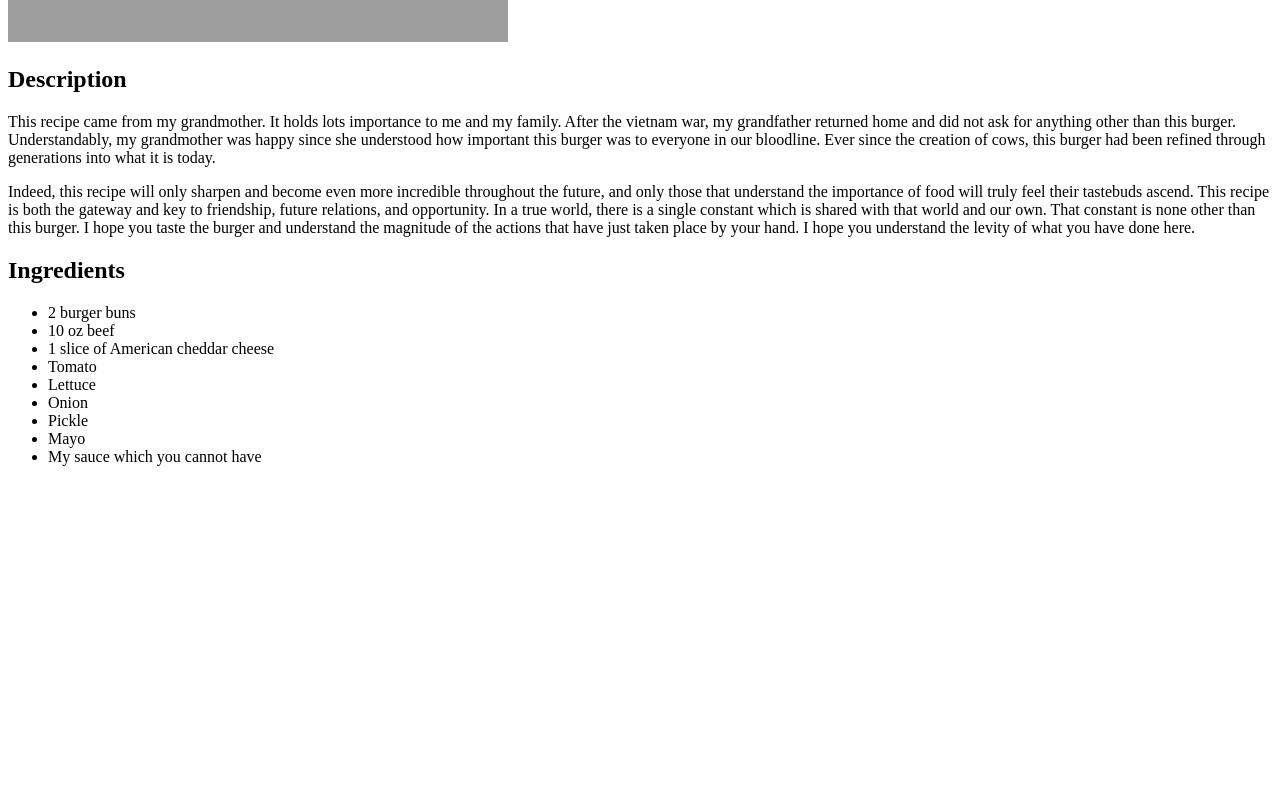
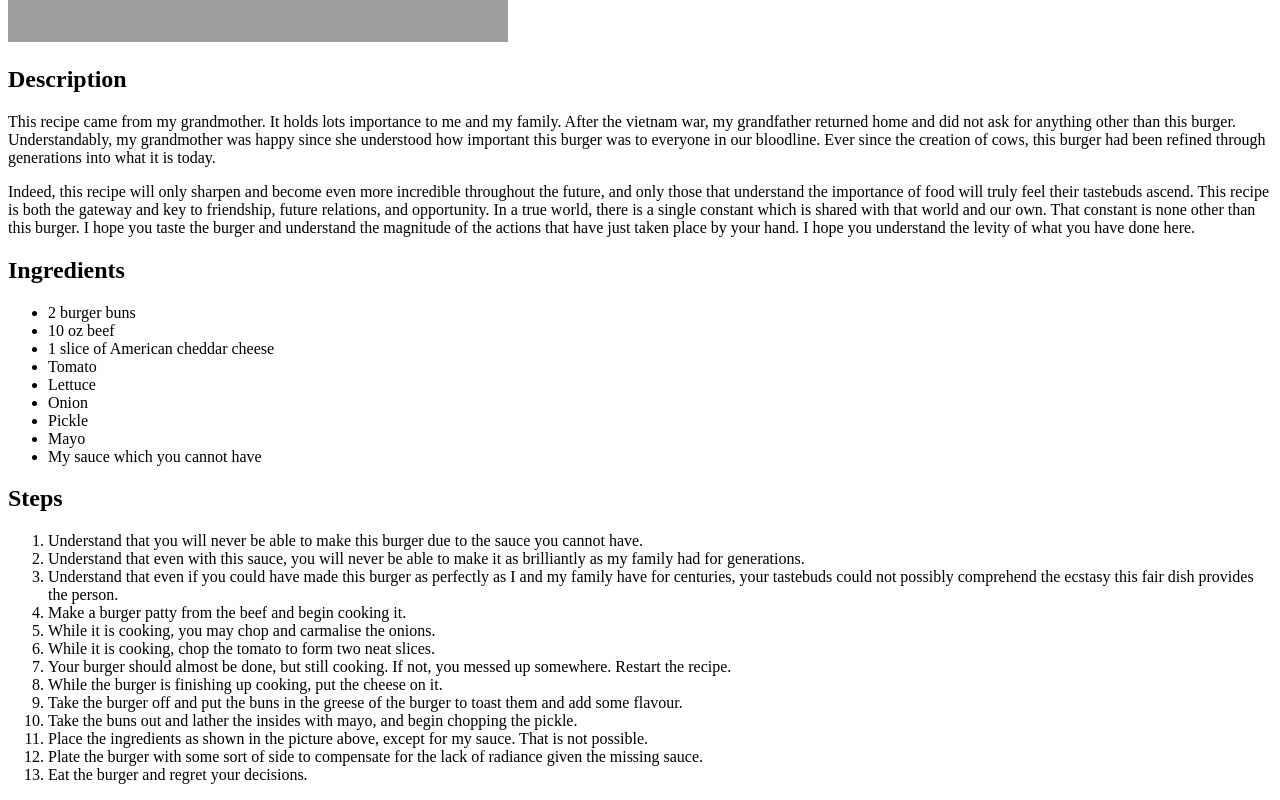
Before and after one commit to jsahota11/odin-recipes, a plain HTML site: page recipes/burger.html in a window 1280 px wide. Shown: the part 738-1538 px from the top of the page. Before the commit the page ends 1220 px from the top, so only its background shows below. Drawn offline with Linux system fonts and the light colour scheme; grey boxes are pictures that could not be loaded.

Commit message:
Add steps and ingredients to burger recipe

```diff
--- a/recipes/burger.html
+++ b/recipes/burger.html
@@ -28,5 +28,22 @@
         <li>Mayo</li>
         <li>My sauce which you cannot have</li>
     </ul>
+    <h2>Steps</h2>
+    <ol>
+        <li>Understand that you will never be able to make this burger due to the sauce you cannot have.</li>
+        <li>Understand that even with this sauce, you will never be able to make it as brilliantly as my family had for generations.</li>
+        <li>Understand that even if you could have made this burger as perfectly as I and my family have for centuries, your tastebuds could not possibly comprehend the ecstasy this fair dish provides the person.</li>
+        <li>Make a burger patty from the beef and begin cooking it.</li>
+        <li>While it is cooking, you may chop and carmalise the onions.</li>
+        <li>While it is cooking, chop the tomato to form two neat slices.</li>
+        <li>Your burger should almost be done, but still cooking. If not, you messed up somewhere. Restart the recipe. </li>
+        <li>While the burger is finishing up cooking, put the cheese on it.</li>
+        <li>Take the burger off and put the buns in the greese of the burger to toast them and add some flavour.</li>
+        <li>Take the buns out and lather the insides with mayo, and begin chopping the pickle.</li>
+        <li>Place the ingredients as shown in the picture above, except for my sauce. That is not possible.</li>
+        <li>Plate the burger with some sort of side to compensate for the lack of radiance given the missing sauce. </li>
+        <li>Eat the burger and regret your decisions.</li>
+
+    </ol>
 </body>
 </html>
```
